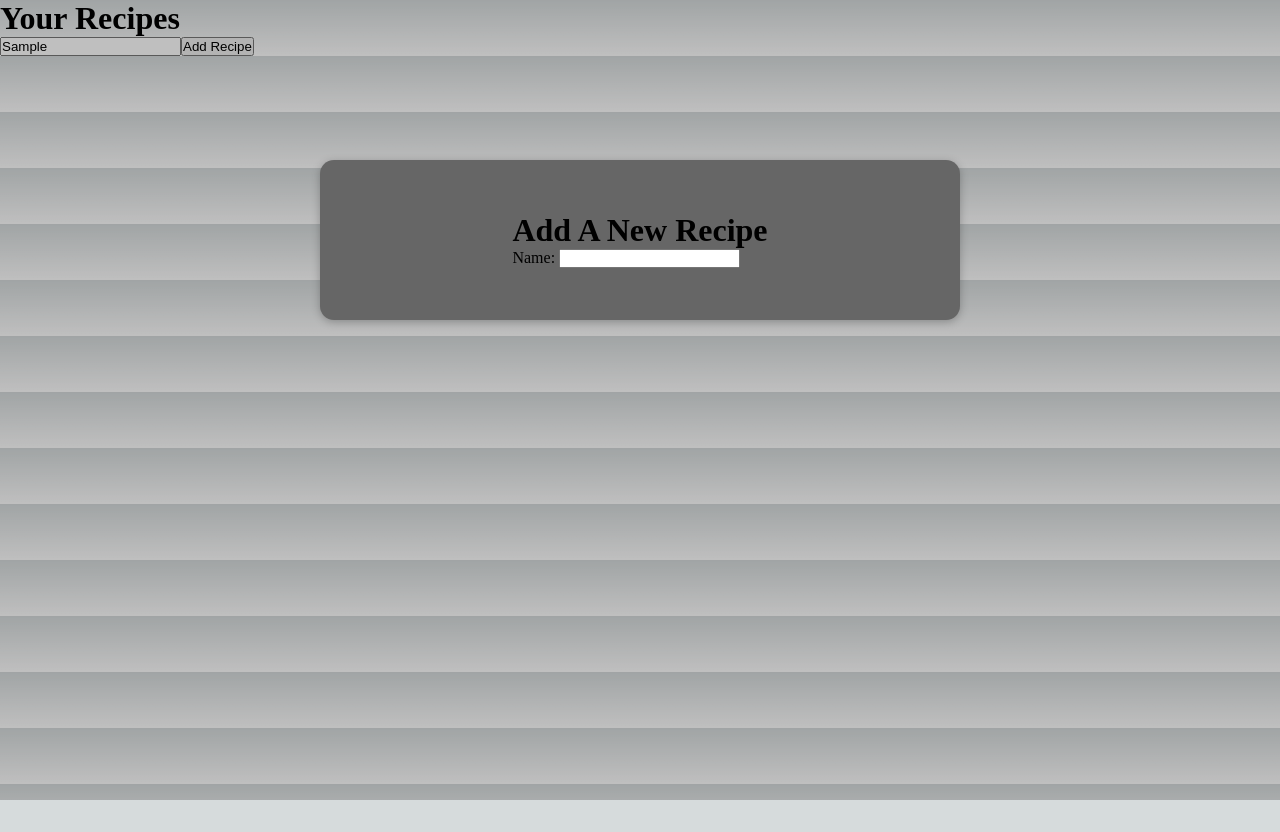
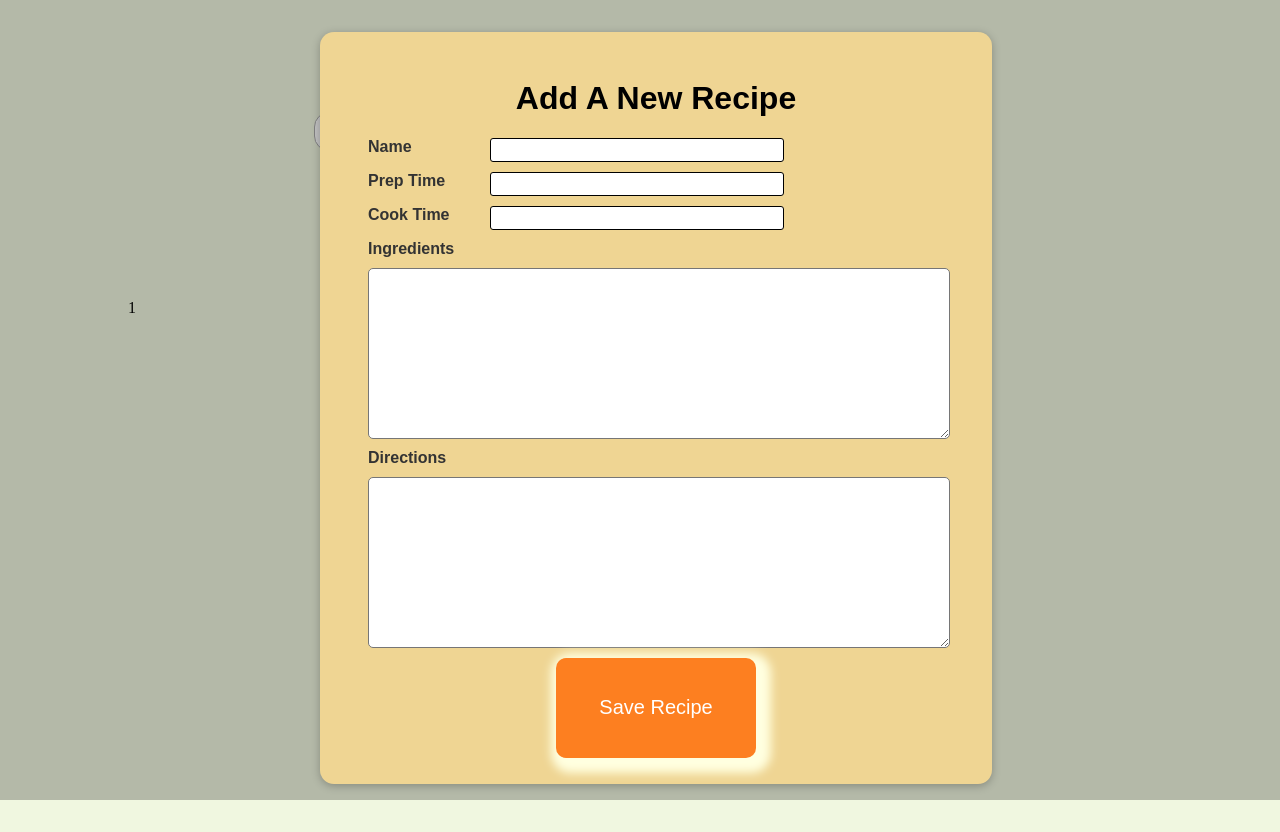
Before and after one commit to mac718/recipe-book, a Next.js app in the folder client/: page /recipes in a window 1280 px wide. Both pictures are taken after typing "Sample" into the empty fields and a click on the button "Add Recipe". Before the commit the page ends 800 px from the top, so only its background shows below. Built offline with nearby package versions, Linux system fonts and the light colour scheme.

Commit message:
update receipes page and AddRecipe form

```diff
--- a/client/components/AddRecipe.tsx
+++ b/client/components/AddRecipe.tsx
@@ -2,10 +2,29 @@ import styles from "../styles/AddRecipe.module.css";
 
 const AddRecipe = () => {
   return (
-    <form>
+    <form className={styles.form}>
       <h1>Add A New Recipe</h1>
-      <label htmlFor="name">Name: </label>
-      <input type="text" id="name" />
+      <div className={styles["label-input"]}>
+        <label htmlFor="name">Name</label>
+        <input type="text" id="name" />
+      </div>
+      <div className={styles["label-input"]}>
+        <label htmlFor="prep-time">Prep Time</label>
+        <input type="text" id="prep-time" />
+      </div>
+      <div className={styles["label-input"]}>
+        <label htmlFor="cook-time">Cook Time</label>
+        <input type="text" id="cook-time" />
+      </div>
+      <div className={styles["label-textarea"]}>
+        <label htmlFor="ingredients">Ingredients</label>
+        <textarea rows={10} cols={30} id="ingredients" />
+      </div>
+      <div className={styles["label-textarea"]}>
+        <label htmlFor="directions">Directions</label>
+        <textarea rows={10} cols={30} id="directions" />
+      </div>
+      <button className={styles.save}>Save Recipe</button>
     </form>
   );
 };
--- a/client/pages/_document.tsx
+++ b/client/pages/_document.tsx
@@ -1,4 +1,4 @@
-import { Html, Head, Main, NextScript } from 'next/document'
+import { Html, Head, Main, NextScript } from "next/document";
 
 export default function Document() {
   return (
@@ -9,5 +9,5 @@ export default function Document() {
         <NextScript />
       </body>
     </Html>
-  )
+  );
 }
--- a/client/pages/recipes.tsx
+++ b/client/pages/recipes.tsx
@@ -11,16 +11,30 @@ const RecipesPage = () => {
   };
 
   return (
-    <>
+    <div className={styles.recipes}>
       {openRecipeForm && (
         <Modal onClose={onClose}>
           <AddRecipe />
         </Modal>
       )}
-      <h1>Your Recipes</h1>
-      <input type="text" id="search-receipes" />
-      <button onClick={() => setOpenRecipeForm(true)}>Add Recipe</button>
-    </>
+      <h1 className={styles.heading}>Your Recipes</h1>
+      <input
+        type="text"
+        id="search-receipes"
+        className={styles.search}
+        placeholder="search by name, cuisine, ingredients..."
+      />
+      <button
+        className={styles["add-button"]}
+        onClick={() => setOpenRecipeForm(true)}
+      >
+        Add Recipe
+      </button>
+      <section className={styles["recipe-grid"]}>
+        <div>1</div>
+        <div>2</div>
+      </section>
+    </div>
   );
 };
 
--- a/client/styles/AddRecipe.module.css
+++ b/client/styles/AddRecipe.module.css
@@ -0,0 +1,52 @@
+.form {
+  display: flex;
+  flex-direction: column;
+  justify-content: space-around;
+  font-family: Arial, Helvetica, sans-serif;
+}
+
+.form h1 {
+  text-align: center;
+}
+
+.form label {
+  font-weight: 600;
+  color: #333;
+}
+
+.form input {
+  width: 50%;
+  border-radius: 3px;
+  border: 0.5px solid black;
+  margin-right: 10rem;
+  float: right;
+  line-height: 150%;
+}
+.form textarea {
+  overflow: scroll;
+  border-radius: 5px;
+  vertical-align: top;
+  width: 100%;
+}
+
+.label-input,
+.label-textarea {
+  margin-bottom: 10px;
+}
+
+.label-textarea label {
+  display: block;
+  margin-bottom: 10px;
+}
+
+.save {
+  width: 200px;
+  height: 100px;
+  border-radius: 10px;
+  background-color: #fd7f20;
+  color: white;
+  font-size: 20px;
+  border: none;
+  margin: auto;
+  box-shadow: 5px 5px 10px 10px lightyellow;
+}
--- a/client/styles/Home.module.css
+++ b/client/styles/Home.module.css
@@ -119,7 +119,6 @@
 .register-login {
   display: flex;
   flex-direction: column;
-
   border-radius: 10px;
   opacity: 0.9;
 }
--- a/client/styles/Modal.module.css
+++ b/client/styles/Modal.module.css
@@ -10,20 +10,23 @@
 
 .modal {
   position: fixed;
-  top: 20vh;
   left: 5%;
   width: 90%;
-  background-color: #666;
+  background-color: #efd593;
   padding: 1rem;
   border-radius: 14px;
   box-shadow: 0 2px 8px rgba(0, 0, 0, 0.25);
   z-index: 30;
   animation: slide-down 300ms ease-out forwards;
-  height: 20%;
+  height: 90vh;
   overflow: scroll;
   display: flex;
   justify-content: center;
   align-items: center;
+}
+
+.content {
+  width: 90%;
 }
 
 @media (min-width: 768px) {
--- a/client/styles/RecipesPage.module.css
+++ b/client/styles/RecipesPage.module.css
@@ -0,0 +1,42 @@
+.heading {
+  font-family: Arial, Helvetica, sans-serif;
+  text-align: center;
+  color: #3b707d;
+}
+
+.search {
+  margin: 0 auto 20px auto;
+  display: block;
+  width: 50%;
+  line-height: 200%;
+  border: 0.5px solid darkgray;
+  border-radius: 15px;
+  padding: 5px;
+}
+
+.add-button {
+  margin: auto;
+  display: block;
+  width: 20rem;
+  height: 8rem;
+  background-color: #ff5c4d;
+  color: white;
+  border: #ff5c4d;
+  border-radius: 5px;
+  font-size: 20px;
+}
+
+.recipes {
+  background: #f0f7e0;
+  height: 100vh;
+  padding-top: 2rem;
+}
+
+.recipe-grid {
+  display: grid;
+  grid-template-columns: repeat(5, 1fr);
+  grid-template-rows: repeat(auto-fill, 1fr);
+  width: 80vw;
+  overflow: scroll;
+  margin: auto;
+}
--- a/client/styles/globals.css
+++ b/client/styles/globals.css
@@ -1,4 +1,4 @@
-:root {
+/* :root {
   --max-width: 1100px;
   --border-radius: 12px;
   --font-mono: ui-monospace, Menlo, Monaco, 'Cascadia Mono', 'Segoe UI Mono',
@@ -104,4 +104,8 @@ a {
   html {
     color-scheme: dark;
   }
+} */
+body {
+  margin: 0;
+  padding: 0;
 }
```
